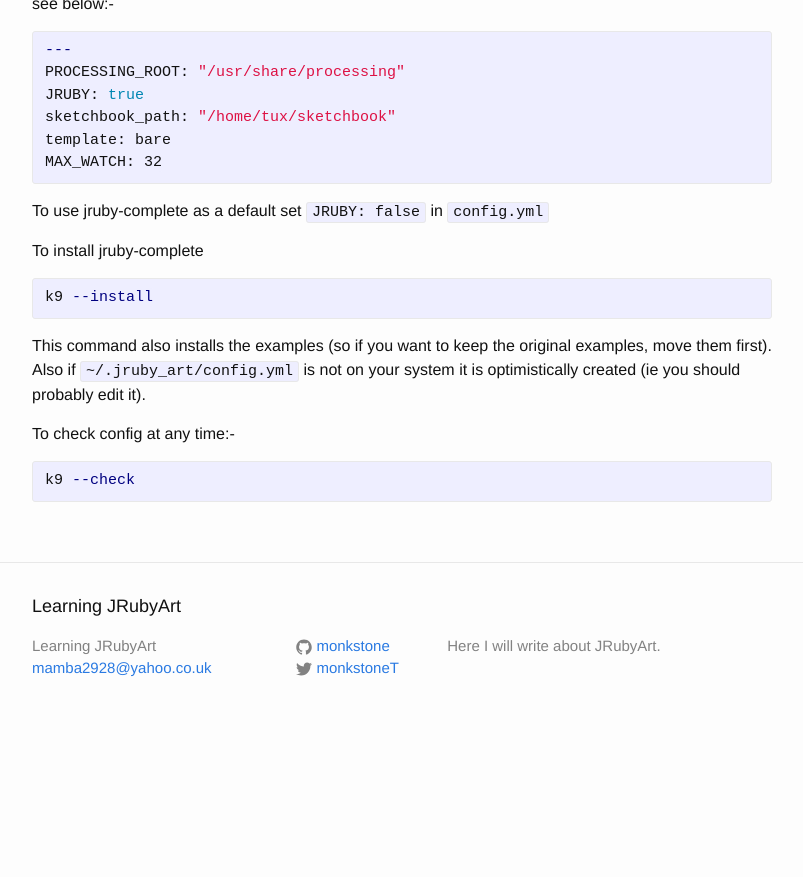
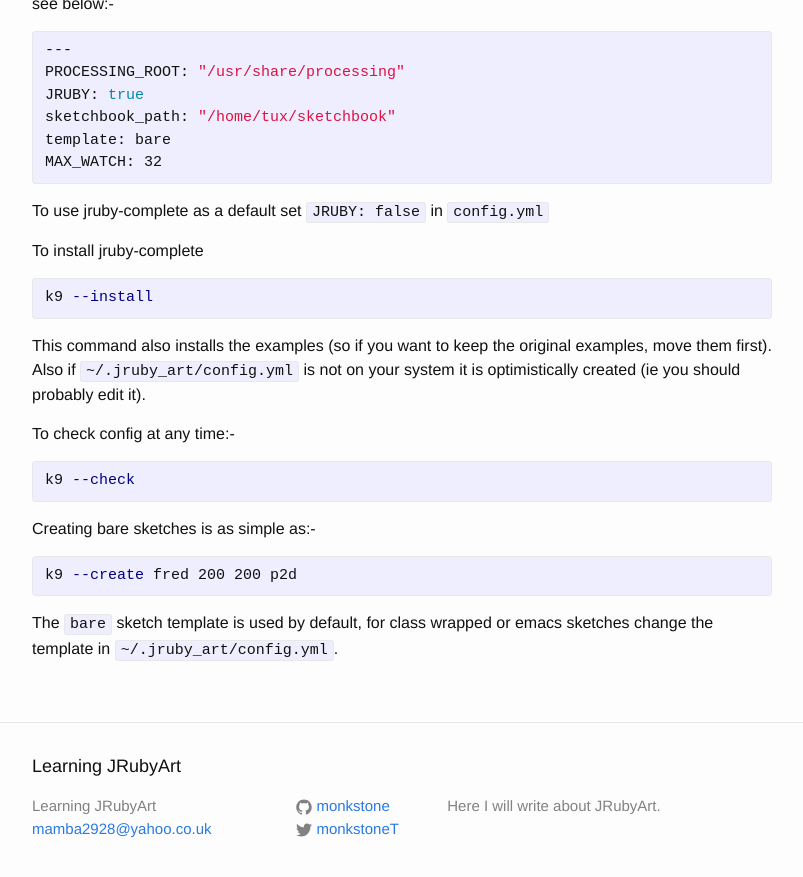
Before and after one commit to monkstone/monkstone.github.com, a Jekyll site: the page built from _posts/2016-07-12-optparse.md, in a window 1280 px wide and 900 px high, scrolled down 606 px. Shown: the top 877 px of the window, without its empty margins (238-1041 px from the left). Built offline with Jekyll 4.4.1, drawn with Linux system fonts in a browser that asks for light colours; before the commit the page ends 1346 px from its top, so only the background shows below that.

Commit message:
optparse

```diff
--- a/_posts/2016-07-12-optparse.md
+++ b/_posts/2016-07-12-optparse.md
@@ -55,3 +55,11 @@ To check config at any time:-
 {% highlight bash %}
 k9 --check
 {% endhighlight %}
+
+Creating bare sketches is as simple as:-
+
+{% highlight bash %}
+k9 --create fred 200 200 p2d
+{% endhighlight %}
+
+The `bare` sketch template is used by default, for class wrapped or emacs sketches change the template in `~/.jruby_art/config.yml`.
```
